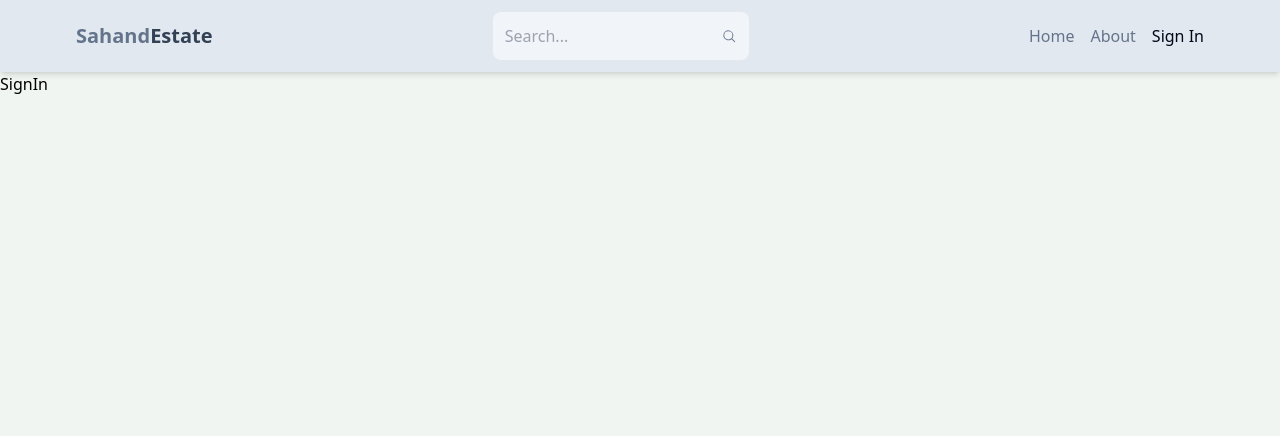
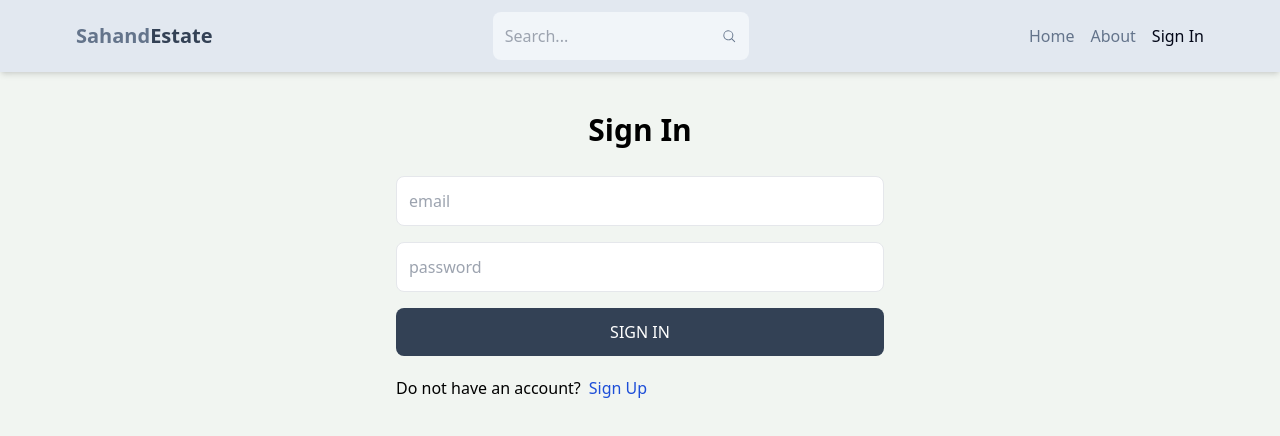
Before and after one commit to Kowenjko/mevn-estate, a Vue app in the folder client/: page /sign-in in a window 1280 px wide. Shown: the top 436 px of the page. Built offline with nearby package versions, Linux system fonts and the light colour scheme.

Commit message:
complete signin in page functionality

```diff
--- a/client/src/pages/SignIn.vue
+++ b/client/src/pages/SignIn.vue
@@ -1,6 +1,73 @@
-<script setup></script>
+<script setup>
+import { reactive, ref } from 'vue'
+import { useRouter } from 'vue-router'
+
+const formData = reactive({})
+const error = ref(null)
+const loading = ref(false)
+
+const router = useRouter()
+
+const handleChange = (event) => {
+	Object.assign(formData, { [event.target.id]: event.target.value })
+}
+
+const handleSubmit = async () => {
+	error.value = null
+	try {
+		loading.value = true
+		const res = await fetch('/api/auth/signin', {
+			method: 'POST',
+			headers: {
+				'Content-Type': 'application/json',
+			},
+			body: JSON.stringify(formData),
+		})
+
+		const data = await res.json()
+
+		if (data?.success === false) return (error.value = data.message)
+		router.push('/')
+	} catch (error) {
+		error.value = error
+	} finally {
+		loading.value = false
+	}
+}
+</script>
 <template>
-	<main>SignIn</main>
+	<main class="p-3 max-w-lg mx-auto">
+		<h1 class="text-3xl text-center font-semibold my-7">Sign In</h1>
+		<form @submit.prevent="handleSubmit" class="flex flex-col gap-4">
+			<input
+				type="text"
+				placeholder="email"
+				class="border p-3 rounded-lg"
+				id="email"
+				@change="handleChange"
+			/>
+			<input
+				type="password"
+				placeholder="password"
+				class="border p-3 rounded-lg"
+				id="password"
+				@change="handleChange"
+			/>
+			<button
+				class="bg-slate-700 text-white p-3 rounded-lg uppercase hover:opacity-95 disabled:opacity-80 transition-all"
+				:disabled="loading"
+			>
+				{{ loading ? 'Loading...' : 'Sign In' }}
+			</button>
+		</form>
+		<div class="flex gap-2 mt-5">
+			<p>Do not have an account?</p>
+			<router-link to="/sign-up">
+				<span class="text-blue-700">Sign Up</span>
+			</router-link>
+		</div>
+		<p v-if="error" class="text-red-500 mt-5">{{ error }}</p>
+	</main>
 </template>
 
 <style scoped></style>
```
